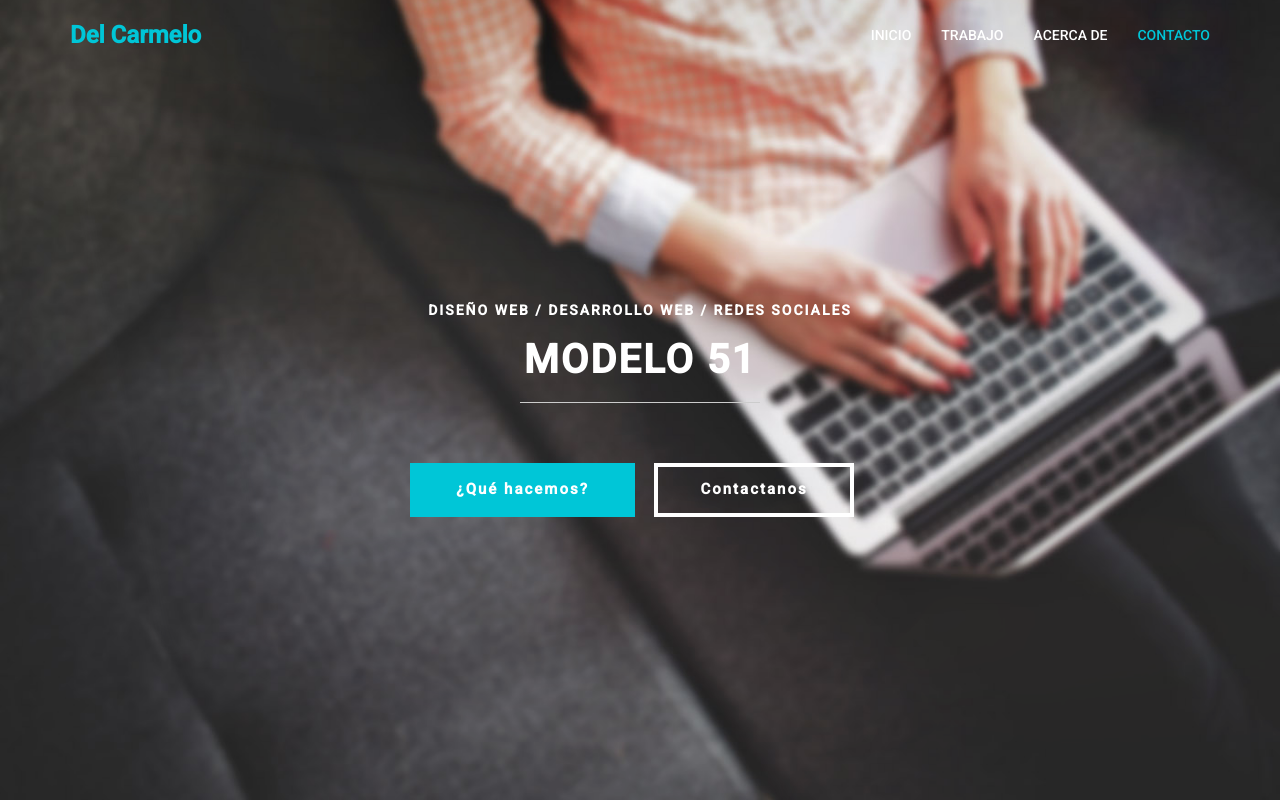
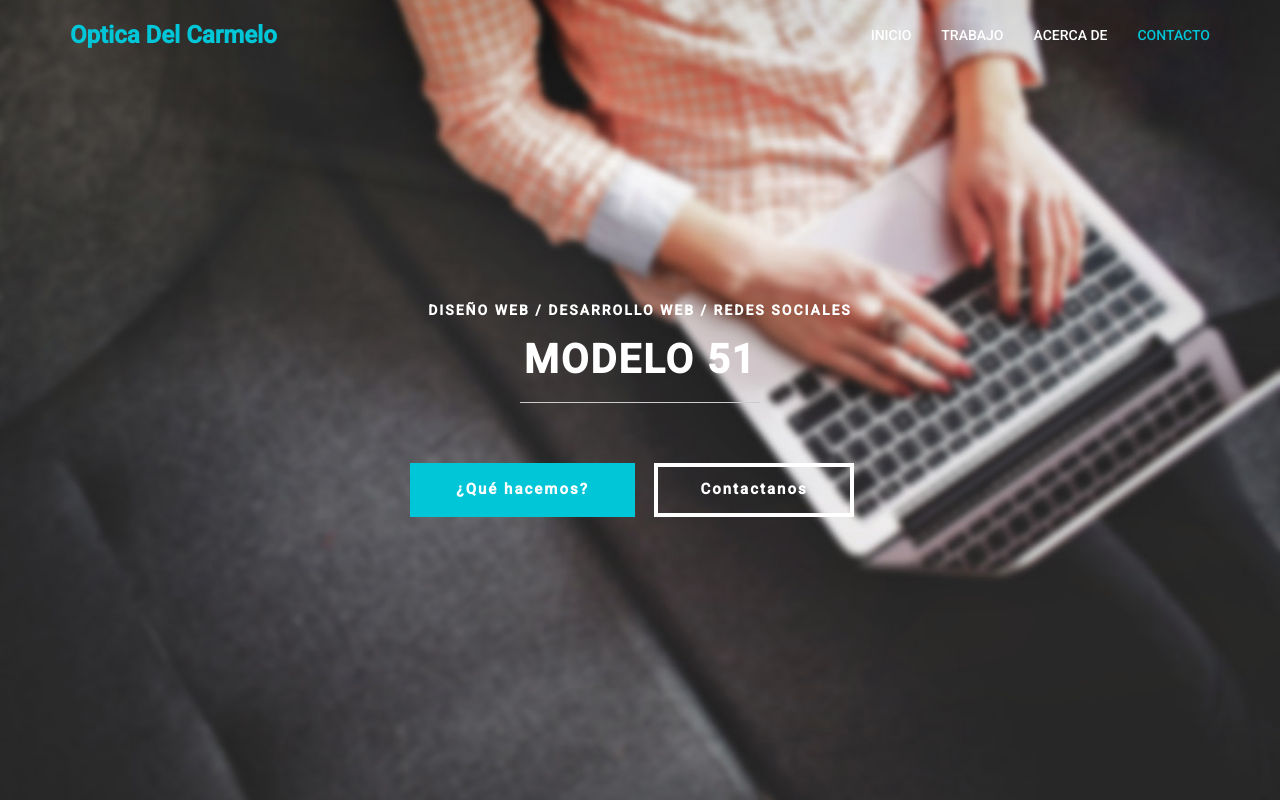
Before and after one commit to fraanciiss/elproyectoreloco, a plain HTML site: page index.html in a window 1280 px wide. Shown: the top 800 px of the page. Drawn offline with Linux system fonts and the light colour scheme.

Commit message:
Update index.html

```diff
--- a/index.html
+++ b/index.html
@@ -43,7 +43,7 @@
 				<span class="icon icon-bar"></span>
 				<span class="icon icon-bar"></span>
 			</button>
-			<a href="#" class="navbar-brand">Del Carmelo</a>
+			<a href="#" class="navbar-brand">Optica Del Carmelo</a>
 		</div>
 		<div class="collapse navbar-collapse">
 			<ul class="nav navbar-nav navbar-right">
```
